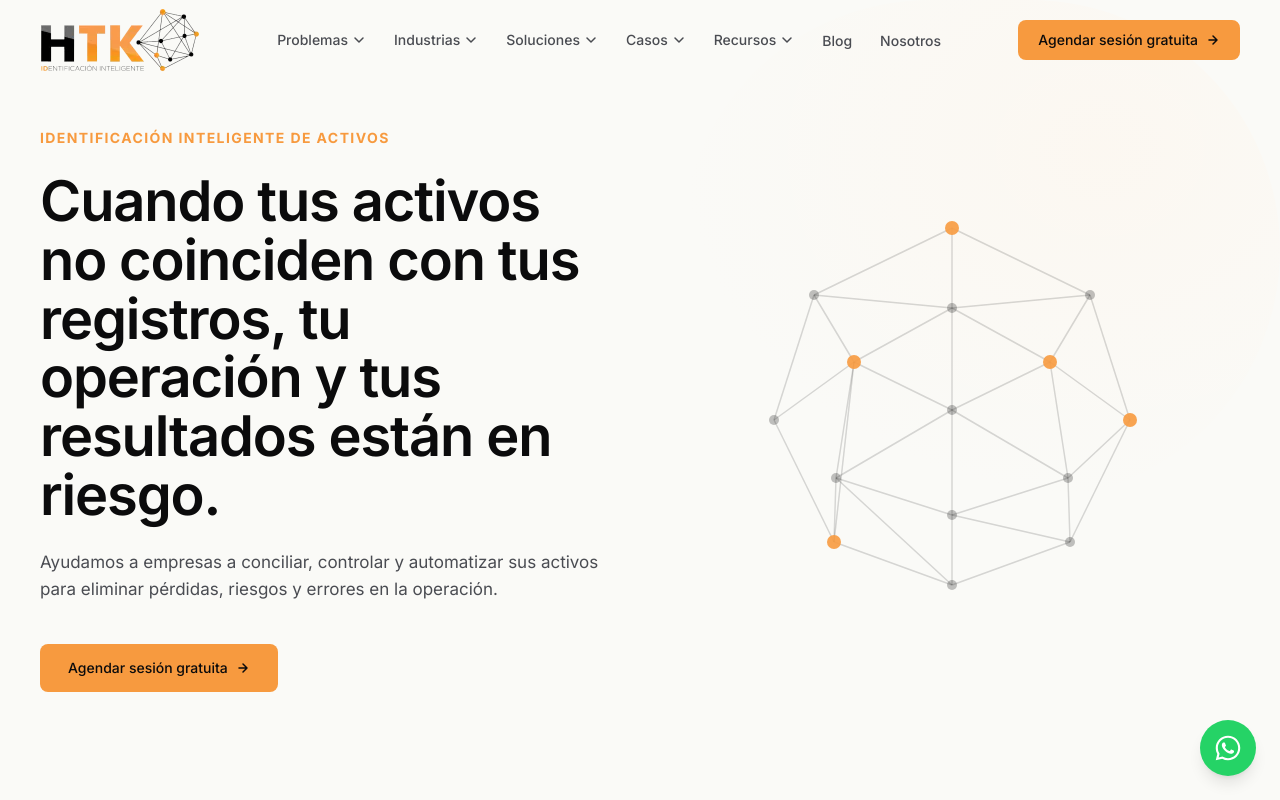
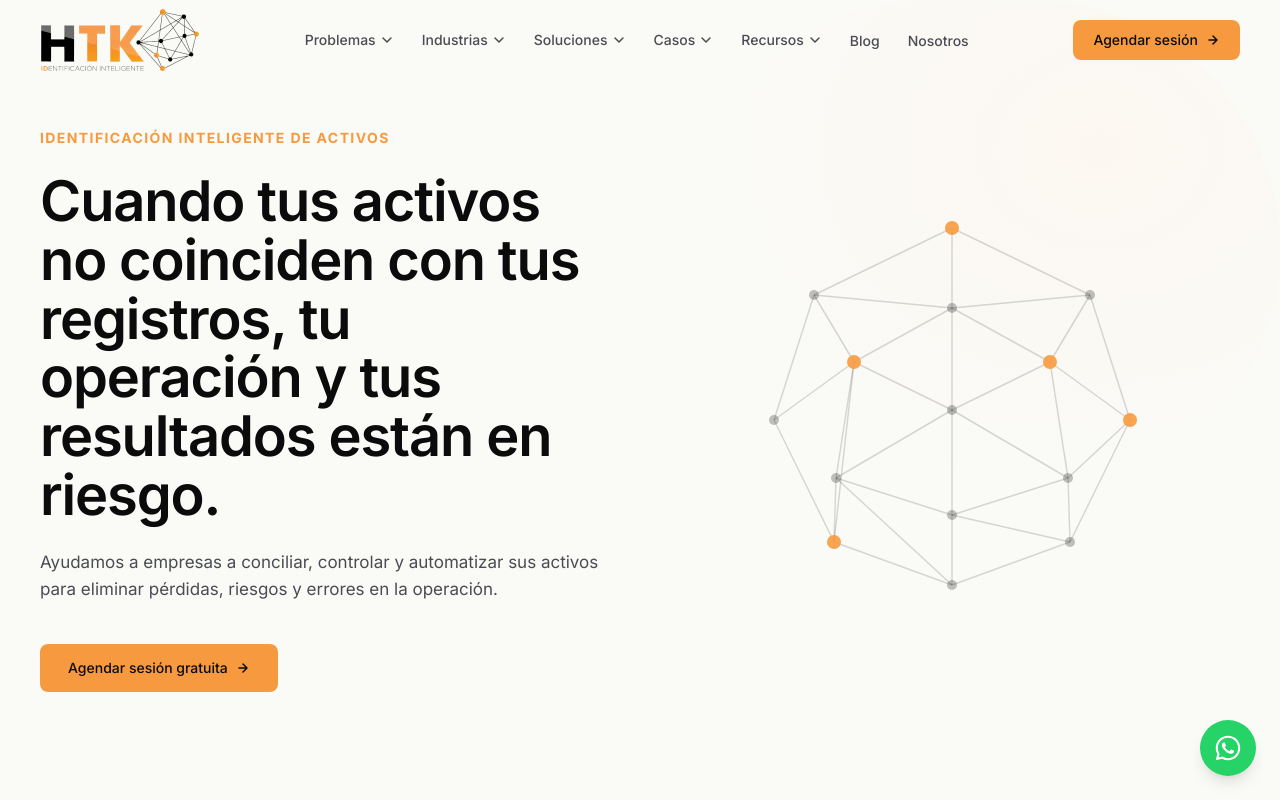
Before and after one commit to assetsapp/htk-webpage, a Next.js app: page / in a window 1280 px wide. Shown: the top 800 px of the page. Built offline with nearby package versions, Linux system fonts and the light colour scheme.

Commit message:
style: nav CTA button — acortar a 'Agendar sesión'

```diff
--- a/components/Nav.tsx
+++ b/components/Nav.tsx
@@ -132,7 +132,7 @@ export default function Nav() {
             href="/sesion"
             className="inline-flex items-center gap-2 px-5 py-2.5 bg-brand text-surface-dark text-sm font-medium rounded-btn transition-all duration-200 hover:bg-brand-hover"
           >
-            Agendar sesión gratuita
+            Agendar sesión
             <svg width="14" height="14" viewBox="0 0 14 14" fill="none" stroke="currentColor" strokeWidth="1.5">
               <path d="M3 7h8M7 3l4 4-4 4" strokeLinecap="round" strokeLinejoin="round" />
             </svg>
@@ -195,7 +195,7 @@ export default function Nav() {
                 href="/sesion"
                 className="block text-center px-5 py-3 bg-brand text-surface-dark text-sm font-medium rounded-btn transition-colors hover:bg-brand-hover"
               >
-                Agendar sesión gratuita
+                Agendar sesión
               </Link>
             </div>
           </div>
```
